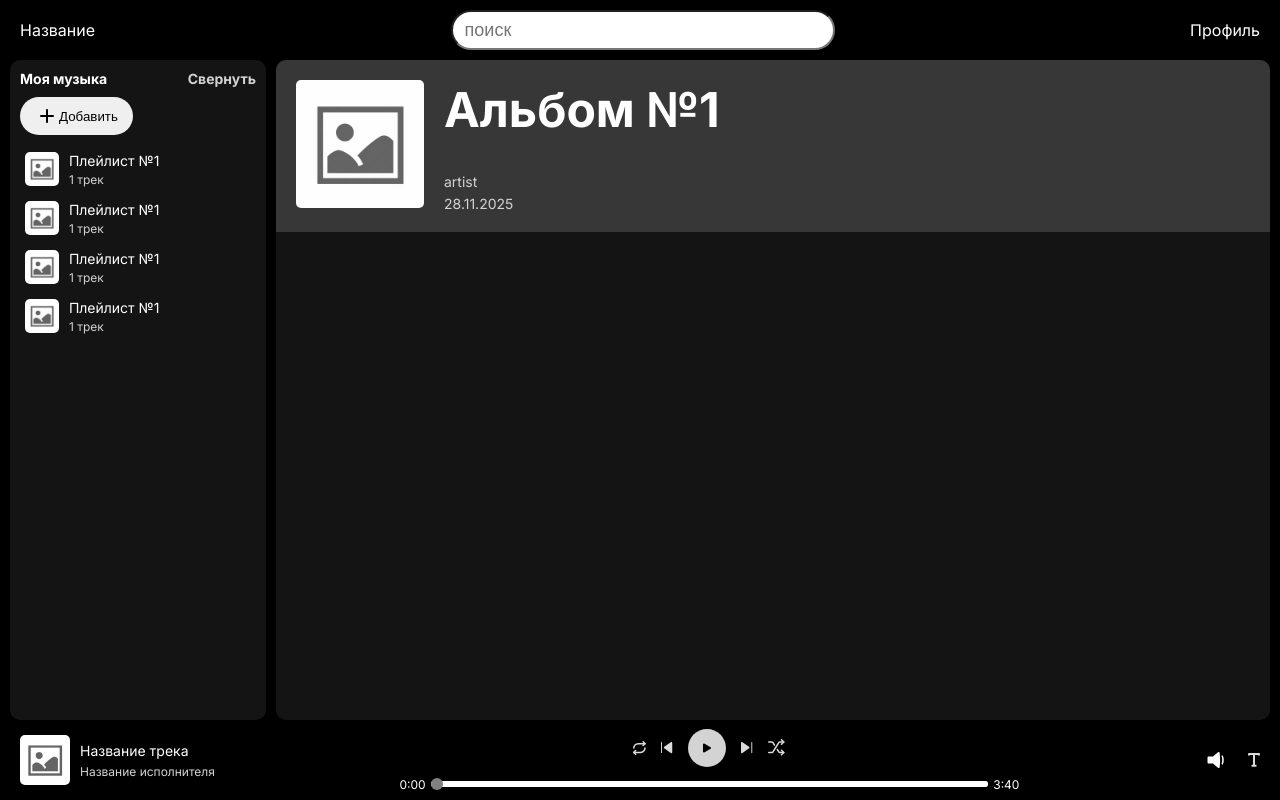
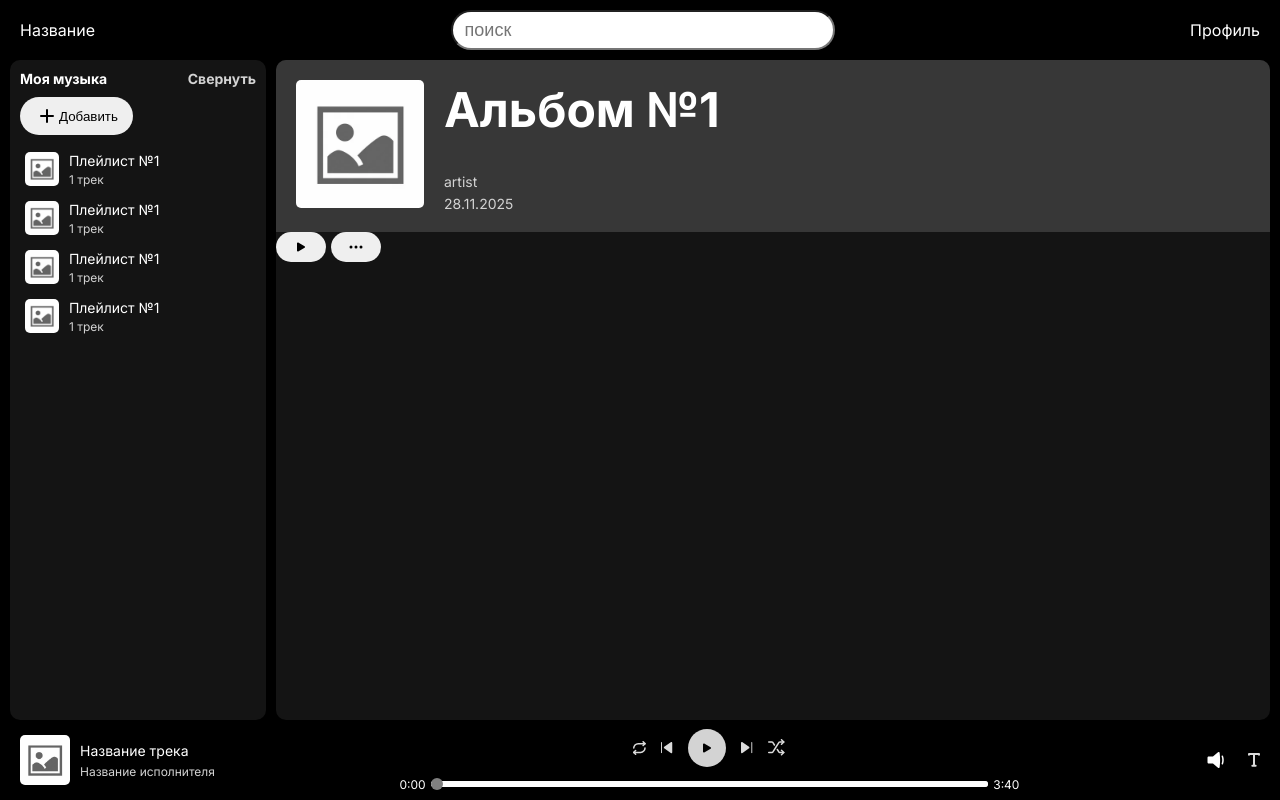
Before and after one commit to ErbKqlx/music-app, a Vue app: page /album in a window 1280 px wide. Built offline with nearby package versions, Linux system fonts and the light colour scheme.

Commit message:
add wrapper component to all pages

```diff
--- a/src/components/ActionBar.vue
+++ b/src/components/ActionBar.vue
@@ -1,11 +1,23 @@
 <script setup>
-
+    import Button from '@/components/Input/Button.vue'
+    import Play from '@/assets/svg/play.svg?component'
+    import ThreeDotsVertical from '@/assets/svg/ThreeDotsVertical.svg?component'
 </script>
 
 <template>
-
+    <div class="action-bar">
+        <Button class="play-button"><Play/></Button>
+        <Button class="misc-button"><ThreeDotsVertical/></Button>
+    </div>
 </template>
 
 <style scoped>
+    .action-bar{
+        display: flex;
+        gap: 5px;
 
+        .misc-button svg{
+            transform: rotate(90deg);
+        }
+    }
 </style>
--- a/src/components/Wrapper.vue
+++ b/src/components/Wrapper.vue
@@ -1,11 +1,28 @@
 <script setup>
-
+    import PlaylistsAside from '@/components/Aside/PlaylistsAside.vue';
 </script>
 
 <template>
-
+    <div class="wrapper">
+        <PlaylistsAside/>
+        <main>
+            <slot></slot>
+        </main>
+    </div>
 </template>
 
 <style scoped>
+    .wrapper{
+        padding: 0 10px;
+        display: flex;
+        flex-wrap: nowrap;
+        gap: 10px;
+        flex-grow: 1;
 
+        main{
+            flex-grow: 1;
+            display: flex;
+            flex-direction: column;
+        }
+    }
 </style>
--- a/src/style.css
+++ b/src/style.css
@@ -26,22 +26,6 @@ body{
   display: flex;
   flex-direction: column;
   min-height: 100vh;
-}
-
-.wrapper{
-  /* padding: 20px 15px; */
-  padding: 0 10px;
-  display: flex;
-  flex-wrap: nowrap;
-  gap: 10px;
-  /* height: 773px; */
-  flex-grow: 1;
-}
-
-main{
-  flex-grow: 1;
-  display: flex;
-  flex-direction: column;
 }
 
 a{
--- a/src/views/Album.vue
+++ b/src/views/Album.vue
@@ -5,24 +5,24 @@
     import SongsList from '@/components/SongsList.vue'
     import TitleCard from '@/components/TitleCard.vue'
     import Image from '@/components/Image.vue'
+    import ActionBar from '@/components/ActionBar.vue';
+import Wrapper from '../components/Wrapper.vue';
 
 </script>
 
 <template>
     <Header></Header>
-    <div class="wrapper">
-        <PlaylistsAside/>
-        <main>
+    <Wrapper>
         <div class="album-info">
             <TitleCard title="Альбом №1" created_by="artist" created_at="28.11.2025">
                 <template #image>
                     <Image/>
                 </template>
             </TitleCard>
+            <ActionBar></ActionBar>
         </div>
         <!-- <SongsList/> -->
-        </main>
-    </div>
+    </Wrapper>
     <PlayerBar/>
 </template>
 
--- a/src/views/Artist.vue
+++ b/src/views/Artist.vue
@@ -5,13 +5,12 @@
     import TitleCard from '@/components/TitleCard.vue';
     import SongsList from '@/components/SongsList.vue'
     import Image from '@/components/Image.vue';
+import Wrapper from '../components/Wrapper.vue';
 </script>
 
 <template>
     <Header></Header>
-    <div class="wrapper">
-        <PlaylistsAside/>
-        <main>
+    <Wrapper>
         <div class="profile-info">
             <TitleCard title="artist">
                 <template #image>
@@ -23,8 +22,7 @@
             </div>
             <!-- <Footer></Footer> -->
         </div>
-        </main>
-    </div>
+    </Wrapper>
     <PlayerBar/>
 </template>
 
--- a/src/views/Profile.vue
+++ b/src/views/Profile.vue
@@ -10,6 +10,7 @@
     import router from '@/router/index.js';
     import Image from '@/components/Image.vue';
     import Card from '@/components/Card.vue';
+    import Wrapper from '@/components/Wrapper.vue';
 
     function toPlaylist(){
         router.push('/playlist')
@@ -22,9 +23,7 @@
 
 <template>
     <Header></Header>
-    <div class="wrapper">
-        <PlaylistsAside/>
-        <main>
+    <Wrapper>
         <div class="profile-info">
             <TitleCard title="username">
                 <template #image>
@@ -59,8 +58,7 @@
             </div>
             <!-- <Footer></Footer> -->
         </div>
-        </main>
-    </div>
+    </Wrapper>
     <PlayerBar/>
 </template>
 
--- a/src/views/Song.vue
+++ b/src/views/Song.vue
@@ -13,6 +13,7 @@
     import Image from '@/components/Image.vue'
     import Card from '@/components/Card.vue'
     import ThreeDotsVertical from '@/assets/svg/ThreeDotsVertical.svg?component'
+import Wrapper from '../components/Wrapper.vue'
 
     function toArtist(){
         router.push('/artist')
@@ -25,9 +26,7 @@
 
 <template>
     <Header></Header>
-    <div class="wrapper">
-        <PlaylistsAside/>
-        <main>
+    <Wrapper>
         <div class="song-info">
             <TitleCard title="Трек №1" created_by="artist" created_at="28.11.2025">
                 <template #image>
@@ -55,8 +54,7 @@
             </div>
         </div>
         <!-- <SongsList/> -->
-        </main>
-    </div>
+    </Wrapper>
     <PlayerBar/>
 </template>
 
```
Lines whose indentation alone changed are shown as unchanged.
